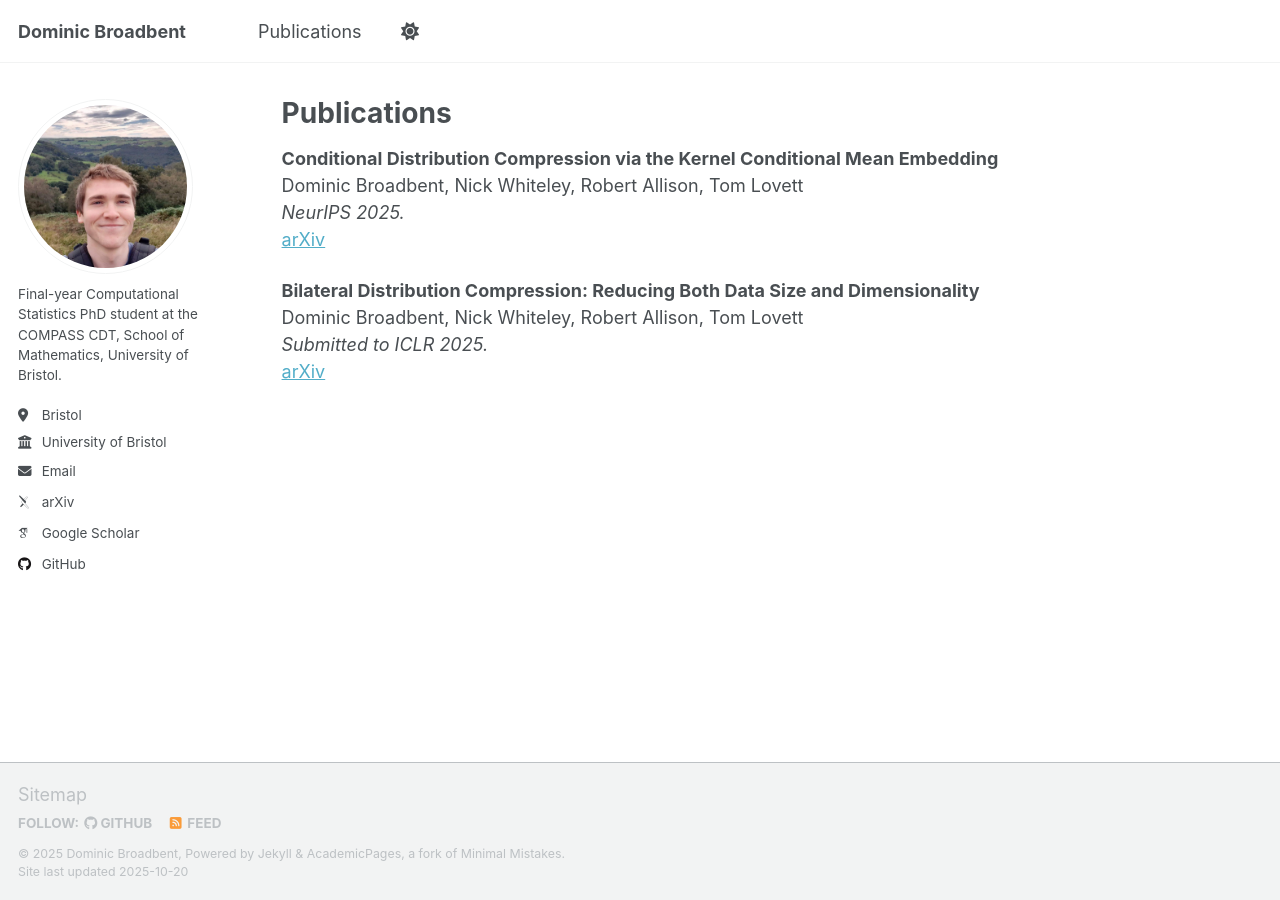
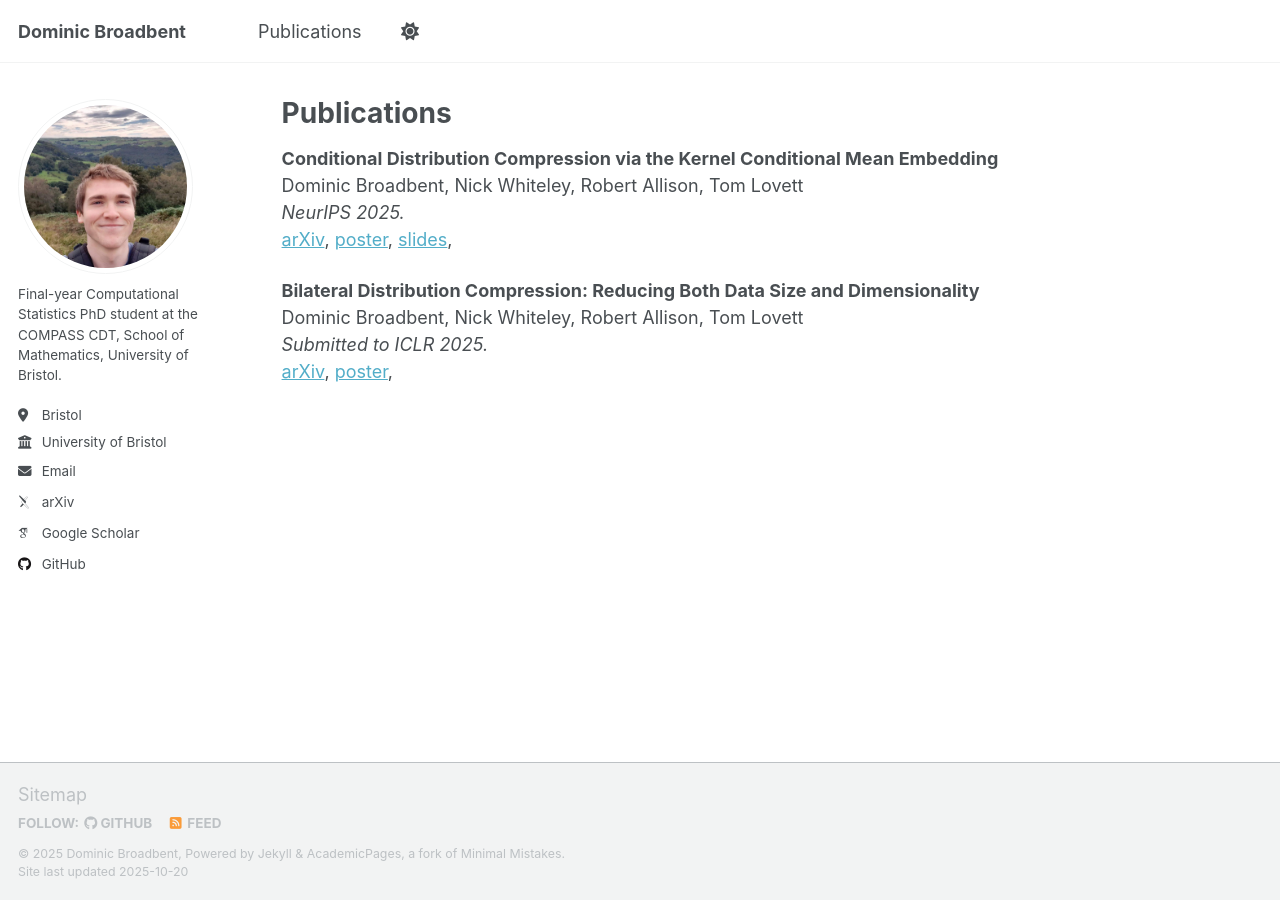
Before and after one commit to dominicjbroadbent/dominicjbroadbent.github.io, a Jekyll site: the page built from _pages/publications.md, in a window 1280 px wide. Built offline with Jekyll 4.4.1, drawn with Linux system fonts in a browser that asks for light colours; some web fonts are replaced; a script that is not in the unit is left out.

Commit message:
Update publications.md

```diff
--- a/_pages/publications.md
+++ b/_pages/publications.md
@@ -13,10 +13,12 @@ redirect_from:
 **Conditional Distribution Compression via the Kernel Conditional Mean Embedding**
 Dominic Broadbent, Nick Whiteley, Robert Allison, Tom Lovett
 *NeurIPS 2025.*
-[arXiv](https://arxiv.org/abs/2504.10139)
+[arXiv](https://arxiv.org/abs/2504.10139),
+[poster](/files/conditional_compression_poster.pdf),
+[slides](/files/conditional_compression_slides.pdf),
 
 
 **Bilateral Distribution Compression: Reducing Both Data Size and Dimensionality**
 Dominic Broadbent, Nick Whiteley, Robert Allison, Tom Lovett
 *Submitted to ICLR 2025.*
-[arXiv](https://arxiv.org/abs/2509.17543)
+[arXiv](https://arxiv.org/abs/2509.17543), [poster](/files/bilateral_compression_poster.pdf),
```
